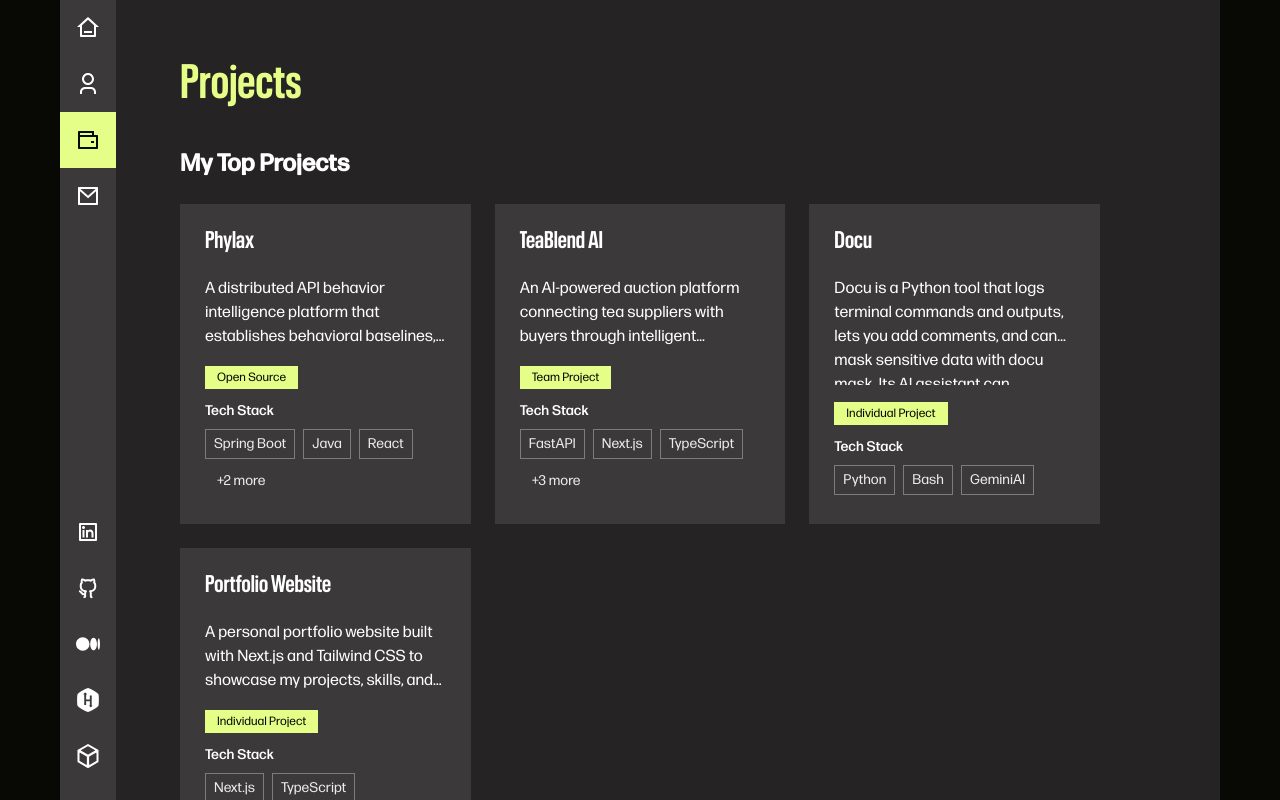
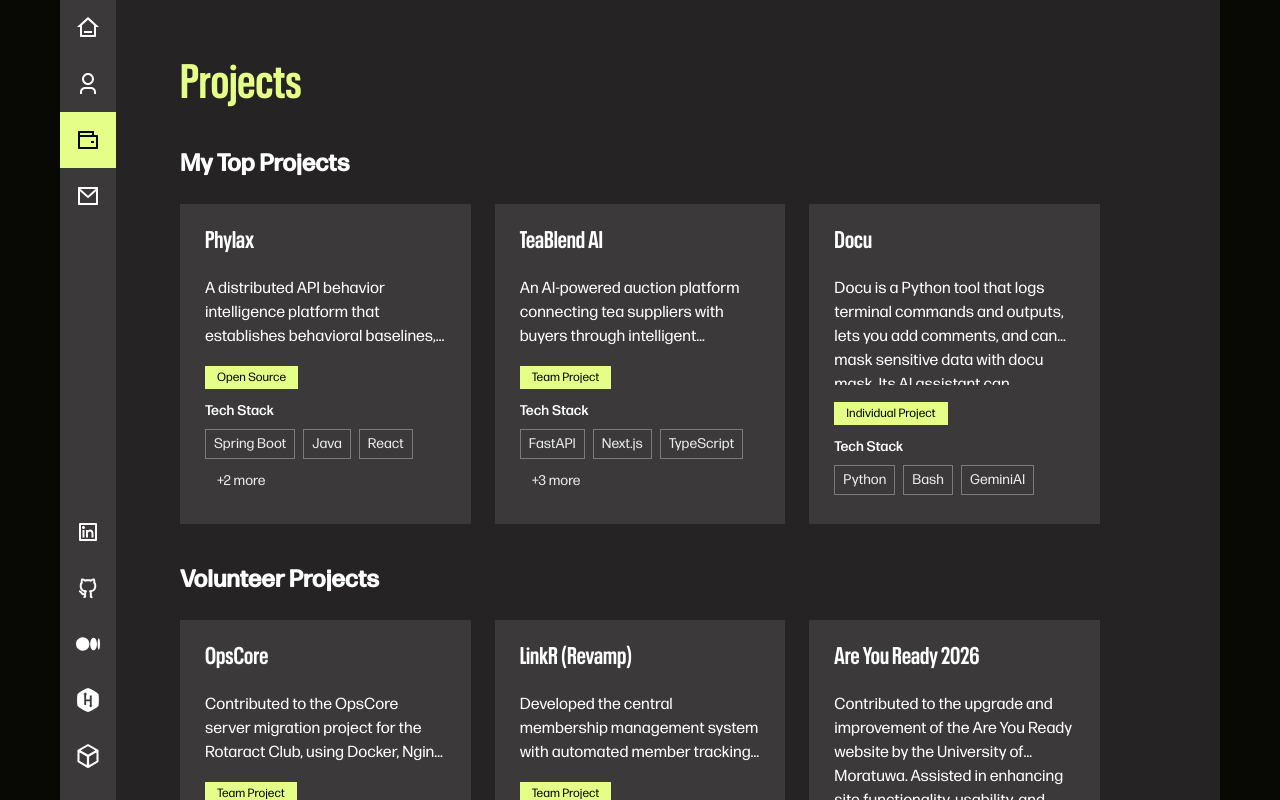
Before and after one commit to nehanz/portfolio-v1, a Next.js app: page /projects in a window 1280 px wide. Built offline with nearby package versions, Linux system fonts and the light colour scheme.

Commit message:
Refactor code structure for improved readability and maintainability

```diff
--- a/app/about/page.tsx
+++ b/app/about/page.tsx
@@ -176,13 +176,12 @@ const EXPERIENCE_DETAILS: ExperienceItem[] = [
     role: "Software Engineer Intern",
     organization: "IF Solutions (Pvt) Ltd",
     link: "https://ifsolutions.lk/",
-    duration: "Mar 2026 – Aug 2026",
+    duration: "Mar 2026 – Sep 2026",
     details: (
       <div>
-        Delivered a Project Management System using FastAPI, React, and Supabase
-        with project, payment, and resource management features. Implemented AI
-        integrations for an ERP system and developed an appointment booking
-        system with scheduling and booking management functionality.
+        Implemented features and AI integrations for an ERP system and developed an appointment booking
+        system with scheduling and booking management functionality. Delivered a Project Management System using FastAPI, React, and Supabase
+        with project, payment, and resource management features.
       </div>
     ),
   },
@@ -190,7 +189,7 @@ const EXPERIENCE_DETAILS: ExperienceItem[] = [
     role: "Software Developer - IT Team",
     organization: "Rotaract Club of University of Moratuwa",
     link: "https://rotaractmora.org/",
-    duration: "2025 - 2026",
+    duration: "2025 Aug - 2026 Aug",
     details: (
       <div>
         As a member of the Rotaract IT team, I developed and maintained internal platforms,
@@ -203,7 +202,7 @@ const EXPERIENCE_DETAILS: ExperienceItem[] = [
     role: "Computer Science Tutor",
     organization: "Donum Dei International",
     link: "https://school.triazinesoft.in/Details/donum-dei-international-school/",
-    duration: "2024 - 2026",
+    duration: "2024 Sep - 2026 Apr",
     details: (
       <div>
         Tutoring school students in computer science subjects, helping them
@@ -331,7 +330,7 @@ const HighlightItems = [
     organizedBy: "IEEE WIE of IIT",
     description:
       "Achieved Top 10 nationally in a STEM-based forensic investigation competition involving evidence analysis, complex clue discovery, and strategic logical problem-solving.",
-  },  {
+  }, {
     title: "Finalist in Beauty of Cloud 2.0",
     organizedBy: "IEEE CS Student Branch Chapter of USJ",
     description:
@@ -582,7 +581,7 @@ const IntroductionDesktop: React.FC = () => {
         viewport={{ once: true }}
         variants={fadeInVariant}
       >
-        With practical experience gained as a Software Engineer Intern, I have
+        With Industry experience gained as a Software Engineer Intern, I have
         built and deployed scalable full-stack applications, integrated AI
         capabilities, and automated cloud workflows. As an active member of the
         Rotaract IT team, I contribute to core software projects and DevOps
--- a/app/projects/page.tsx
+++ b/app/projects/page.tsx
@@ -33,6 +33,7 @@ import project2 from "@/public/images/project2.png";
 import project4 from "@/public/images/project4.png";
 import project5 from "@/public/images/project5.png";
 import project6 from "@/public/images/project6.png";
+import project7 from "@/public/images/project7.png";
 
 interface ProjectData {
   title: string;
@@ -63,7 +64,7 @@ const PROJECT_DATA: ProjectData[] = [
     category: "My Top Projects",
     label: "Open Source",
     duration: "2026 Aug - Present",
-    contribution: "Microservices Architecture, Anomaly Detection Engine, Backend & Frontend Development",
+    contribution: "Microservices Architecture, Full Stack Development, DevOps",
   },
   {
     title: "TeaBlend AI",
@@ -76,7 +77,8 @@ const PROJECT_DATA: ProjectData[] = [
     label: "Team Project",
     duration: "2025 Sep - 2026 Aug",
     client: "Inivos Technology (Pvt) Ltd.",
-    contribution: "Full Stack Development, AI Integration, Azure Deployment",
+    contribution: "Full Stack Development",
+    imageSrc: project7,
   },
   {
     title: "Docu",
@@ -84,32 +86,32 @@ const PROJECT_DATA: ProjectData[] = [
       "Docu is a Python tool that logs terminal commands and outputs, lets you add comments, and can mask sensitive data with docu mask. Its AI assistant can summarize sessions, explain commands, and help debug, while saving everything in organized, custom directories for easy access.",
     techStack: ["Python", "Bash", "GeminiAI"],
     gitLink: "https://github.com/nehanz/Docu",
-    siteLink:
-      "https://www.linkedin.com/posts/nehanz_excited-to-announce-the-development-of-docu-activity-7385041651804729344-k1lD?utm_source=share&utm_medium=member_desktop&rcm=ACoAAEFY3jsBsh0Wrd04OGbIJ_QOhT2o_PKe93U",
+    siteLink: "http://pypi.org/project/docu-cli/",
     category: "My Top Projects",
     label: "Individual Project",
     duration: "2025 Sep",
+    contribution: "CLI tool Development",
   },
-  {
-    title: "Portfolio Website",
-    description:
-      "A personal portfolio website built with Next.js and Tailwind CSS to showcase my projects, skills, and experience. It features a modern design, responsive layout, and smooth animations.",
-    techStack: ["Next.js", "TypeScript", "Tailwind CSS"],
-    gitLink: "https://github.com/nehanz/portfolio-v1",
-    siteLink: "https://nehanw.vercel.app",
-    category: "My Top Projects",
-    label: "Individual Project",
-    contribution: "Frontend Development, UI/UX Design",
-    duration: "2025 Nov - 2026 Jan",
-    imageSrc: project5,
-  },
+  // {
+  //   title: "Portfolio Website",
+  //   description:
+  //     "A personal portfolio website built with Next.js and Tailwind CSS to showcase my projects, skills, and experience. It features a modern design, responsive layout, and smooth animations.",
+  //   techStack: ["Next.js", "TypeScript", "Tailwind CSS"],
+  //   gitLink: "https://github.com/nehanz/portfolio-v1",
+  //   siteLink: "https://nehanw.vercel.app",
+  //   category: "My Top Projects",
+  //   label: "Individual Project",
+  //   contribution: "Frontend Development, UI/UX Design",
+  //   duration: "2025 Nov - 2026 Jan",
+  //   imageSrc: project5,
+  // },
   {
     title: "OpsCore",
     description:
       "Contributed to the OpsCore server migration project for the Rotaract Club, using Docker, Nginx, MySQL, and WordPress to containerize and optimize the deployment environment for better performance and maintainability.",
     techStack: ["Docker", "Nginx", "MySQL", "WordPress"],
-    category: "On going Projects",
-    duration: "2025 Sep - Present",
+    category: "Volunteer Projects",
+    duration: "2025 Sep - 2026 May",
     label: "Team Project",
     contribution: "DevOps, SRE",
     client: "Rotaract Club of University of Moratuwa",
@@ -117,13 +119,14 @@ const PROJECT_DATA: ProjectData[] = [
   {
     title: "LinkR (Revamp)",
     description:
-      "Revamped the central membership management system with automated member tracking, admin analytics dashboards, fine-grained role-based access control (RBAC), and integrated project management features.",
+      "Developed the central membership management system with automated member tracking, admin analytics dashboards, fine-grained role-based access control (RBAC), and integrated project management features.",
     techStack: ["Next.js", "Express.js", "TypeScript", "Prisma", "Supabase", "PostgreSQL"],
-    category: "On going Projects",
+    category: "Volunteer Projects",
     duration: "2025 Nov - 2026 Jul",
     label: "Team Project",
-    contribution: "Full Stack Development, Database Design, API Architecture",
+    contribution: "Full Stack Development",
     client: "Rotaract Club of University of Moratuwa",
+    siteLink: "https://linkr.rotaractmora.org/"
   },
   {
     title: "Are You Ready 2026",
@@ -132,7 +135,7 @@ const PROJECT_DATA: ProjectData[] = [
     techStack: ["Nextjs", "Shadcn UI", "Firebase"],
     category: "Volunteer Projects",
     siteLink: "https://areyouready.uom.lk/",
-    duration: "2025 Sep - Present",
+    duration: "2025 Sep - 2025 Dec  ",
     label: "Team Project",
     contribution: "Full Stack Development",
   },
@@ -140,12 +143,12 @@ const PROJECT_DATA: ProjectData[] = [
     title: "Sallyport",
     description:
       "A lightweight, robust Go middleware designed for securing webhook endpoints against payload forgery, replay attacks, and Server-Side Request Forgery (SSRF).",
-    techStack: ["Go", "Security", "Middleware", "HTTP"],
+    techStack: ["Go", "Webhooks", "Middleware"],
     gitLink: "https://github.com/nehanz/Sallyport",
     category: "Projects worked on",
     label: "Individual Project",
     duration: "2026 Sep",
-    contribution: "Middleware Design, Cryptographic Verification, Security Engineering",
+    contribution: "Security middleware Development",
   },
   {
     title: "RiskAuth",
@@ -155,8 +158,8 @@ const PROJECT_DATA: ProjectData[] = [
     gitLink: "https://github.com/nehanz/riskauth-ml",
     category: "Projects worked on",
     label: "Individual Project",
-    duration: "2026 Sep",
-    contribution: "ML Pipeline Development, Feature Engineering, Inference API",
+    duration: "2026 Feb - 2026 Mar",
+    contribution: "ML Pipeline Development",
   },
   {
     title: "FileGuard",
@@ -166,8 +169,8 @@ const PROJECT_DATA: ProjectData[] = [
     gitLink: "https://github.com/nehanz/file-guard",
     category: "Projects worked on",
     label: "Individual Project",
-    duration: "2026 Aug",
-    contribution: "Smart Contract Development, Integrity Verification CLI & Backend",
+    duration: "2026 June - 2026 Sep",
+    contribution: "Backend & Smart Contract Development",
   },
   {
     title: "Ecafe",
```
Also changed, not shown: public/images/project7.png (added). Lines whose indentation alone changed are shown as unchanged.
